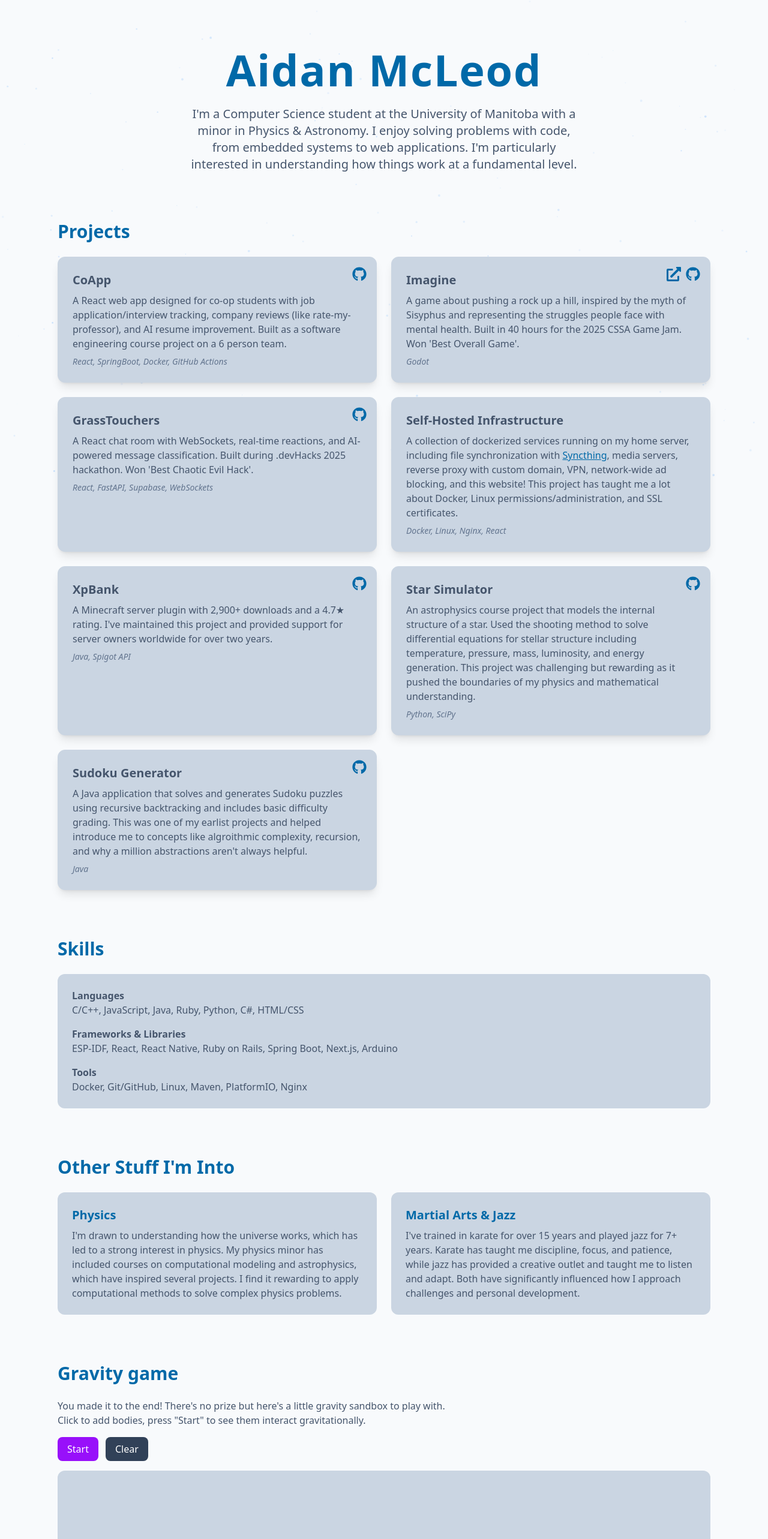
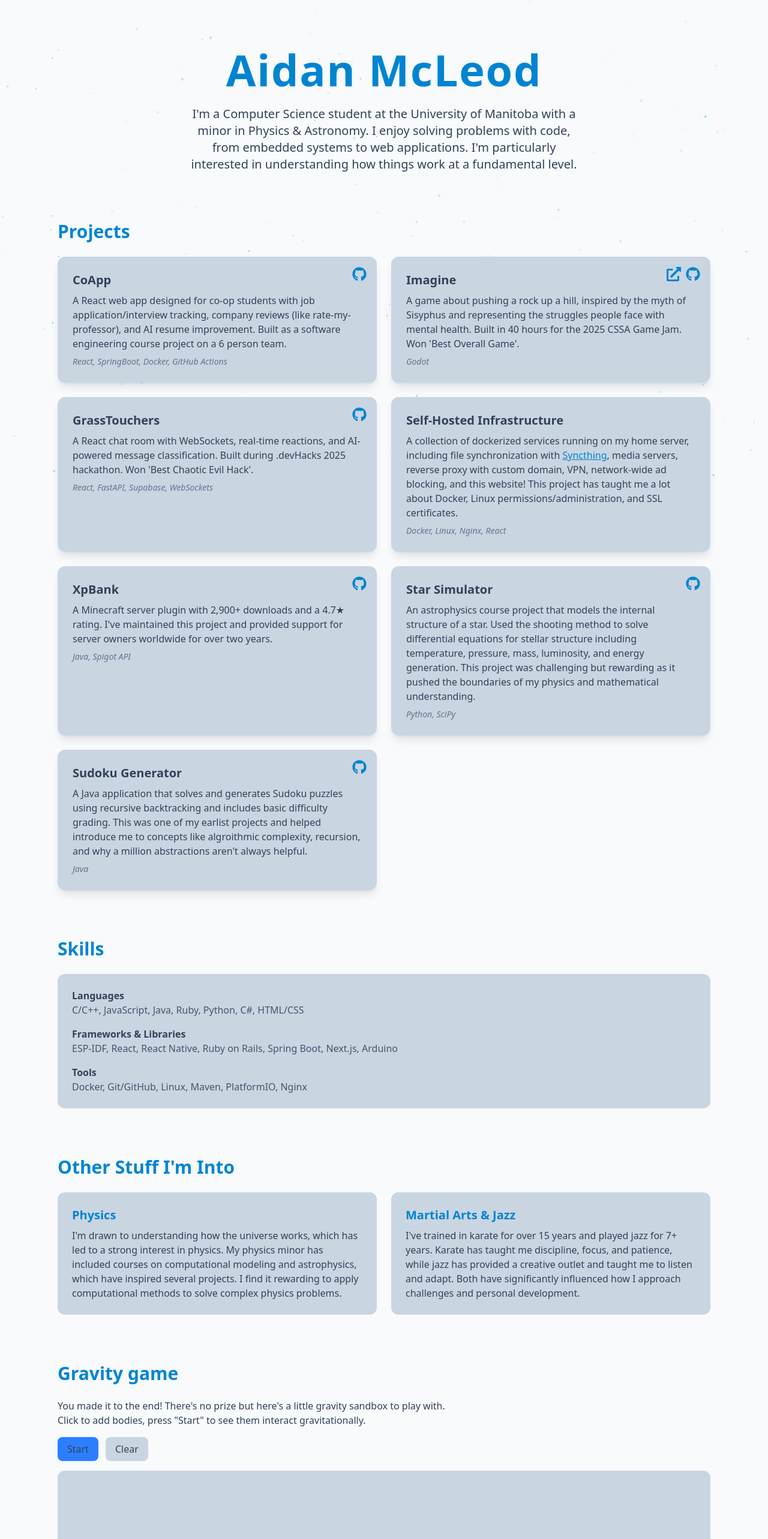
Before and after one commit to ACM02/aidanmcleod.ca, a React (Vite) app: page / in a window 1280 px wide. Shown: the top 2566 px of the page at 60% size. Built offline with nearby package versions, Linux system fonts and the light colour scheme.

Commit message:
Finalize dark mode behaviour

```diff
--- a/src/App.jsx
+++ b/src/App.jsx
@@ -1,4 +1,3 @@
-import { useState } from 'react';
 import StarField from './components/StarField.jsx';
 import { FaEnvelope, FaLinkedin } from 'react-icons/fa';
 import Portfolio from './components/Portfolio.jsx';
@@ -8,14 +7,14 @@ function App() {
   return (
     <BrowserRouter>
       <div className={'min-h-screen transition-colors duration-300 bg-bg'} style={{ position: 'relative' }}>
-        <StarField isDark={true} />
+        <StarField />
 
         <main className="max-w-6xl mx-auto px-4 sm:px-6 lg:px-8 py-12 space-y-20" style={{ position: 'relative', zIndex: 1 }}>
 
           <Routes>
             <Route
               path="/"
-              element={<Portfolio isDark={true} />}
+              element={<Portfolio />}
             />
             <Route path="*" element={<Navigate to="/" replace />} />
           </Routes>
--- a/src/components/GravitySandbox.jsx
+++ b/src/components/GravitySandbox.jsx
@@ -1,6 +1,6 @@
 import { useEffect, useRef, useState } from "react";
 
-function GravitySandbox({ isDark }) {
+const GravitySandbox = () => {
   const canvasRef = useRef(null);
   const bodiesRef = useRef([]);
   const [isRunning, setIsRunning] = useState(false);
@@ -191,7 +191,7 @@ function GravitySandbox({ isDark }) {
       canvas.removeEventListener('pointerup', handleMouseUp);
       cancelAnimationFrame(animationId);
     };
-  }, [isRunning, isDark]);
+  }, [isRunning,]);
 
   const handleClear = () => {
     bodiesRef.current = [];
@@ -202,19 +202,13 @@ function GravitySandbox({ isDark }) {
       <div className="flex gap-3 flex-wrap">
         <button
           onClick={() => setIsRunning(!isRunning)}
-          className={`px-4 py-2 rounded-lg font-medium transition-colors ${isDark
-            ? 'bg-purple-600 hover:bg-purple-700 text-white'
-            : 'bg-blue-500 hover:bg-blue-600 text-white'
-            }`}
+          className={'px-4 py-2 rounded-lg font-medium transition-colors bg-btn hover:bg-btn-hover text-text-primary'}
         >
           {isRunning ? 'Pause' : 'Start'}
         </button>
         <button
           onClick={handleClear}
-          className={`px-4 py-2 rounded-lg font-medium transition-colors ${isDark
-            ? 'bg-slate-700 hover:bg-slate-600 text-white'
-            : 'bg-text-primary hover:bg-slate-400 text-secondary'
-            }`}
+          className={'px-4 py-2 rounded-lg font-medium transition-colors bg-btn-secondary hover:bg-btn-secondary-hover text-text-primary'}
         >
           Clear
         </button>
--- a/src/components/Portfolio.jsx
+++ b/src/components/Portfolio.jsx
@@ -4,7 +4,7 @@ import InterestsCard from "./InterestsCard";
 import ProjectCard from "./ProjectCard";
 import Skills from "./Skills";
 
-const Portfolio = ({ isDark }) => {
+const Portfolio = () => {
   return (
     <>
       {/* Intro */}
@@ -121,7 +121,7 @@ const Portfolio = ({ isDark }) => {
           <br />
           Click to add bodies, press "Start" to see them interact gravitationally.
         </p>
-        <GravitySandbox isDark={isDark} />
+        <GravitySandbox />
       </section>
     </>
   );
--- a/src/components/StarField.jsx
+++ b/src/components/StarField.jsx
@@ -1,6 +1,6 @@
 import { useEffect, useRef } from 'react';
 
-function StarField({ isDark }) {
+const StarField = () => {
   const canvasRef = useRef(null);
   const starsRef = useRef([]);
   const mouseRef = useRef({ x: 0, y: 0 });
@@ -34,6 +34,7 @@ function StarField({ isDark }) {
     let animationId;
     const animate = () => {
       ctx.clearRect(0, 0, canvas.width, canvas.height);
+      ctx.fillStyle = getComputedStyle(root).getPropertyValue('--color-star').trim();
 
       starsRef.current.forEach(star => {
         // Twinkle effect
@@ -58,12 +59,11 @@ function StarField({ isDark }) {
 
         ctx.beginPath();
         ctx.arc(star.x, star.y, star.radius, 0, Math.PI * 2);
-        ctx.fillStyle = isDark
-          ? `rgba(147, 197, 253, ${star.opacity * twinkle})`
-          : `rgba(14, 165, 233, ${star.opacity * twinkle})`;
+        ctx.globalAlpha = star.opacity * twinkle;
         ctx.fill();
       });
 
+      ctx.globalAlpha = 1;
       animationId = requestAnimationFrame(animate);
     };
     animate();
@@ -78,7 +78,7 @@ function StarField({ isDark }) {
       window.removeEventListener('mousemove', handleMouseMove);
       cancelAnimationFrame(animationId);
     };
-  }, [isDark]);
+  }, []);
 
   return (
     <canvas
--- a/src/index.css
+++ b/src/index.css
@@ -10,17 +10,25 @@
   --color-text-primary: var(--color-slate-300);
   --color-text-secondary: var(--color-slate-400);
   --color-text-tertiary: var(--color-slate-500);
+  --color-star: var(--color-blue-300);
+  --color-btn: var(--color-purple-600);
+  --color-btn-hover: var(--color-purple-700);
+  --color-btn-secondary: var(--color-slate-700);
+  --color-btn-secondary-hover: var(--color-slate-600);
 }
-
-/* TODO: Remove last few mentions of isDark */
 
 @media (prefers-color-scheme: light) {
   :root {
     --color-bg: var(--color-slate-50);
-    --color-primary: var(--color-sky-700);
+    --color-primary: var(--color-sky-600);
     --color-secondary: var(--color-slate-300);
     --color-link-hover: var(--color-sky-800);
-    --color-text-primary: var(--color-slate-600);
+    --color-text-primary: var(--color-slate-700);
     --color-text-secondary: var(--color-slate-600);
+    --color-star: var(--color-sky-500);
+    --color-btn: var(--color-blue-500);
+    --color-btn-hover: var(--color-blue-600);
+    --color-btn-secondary: var(--color-slate-300);
+    --color-btn-secondary-hover: var(--color-slate-400);
   }
 }
```
